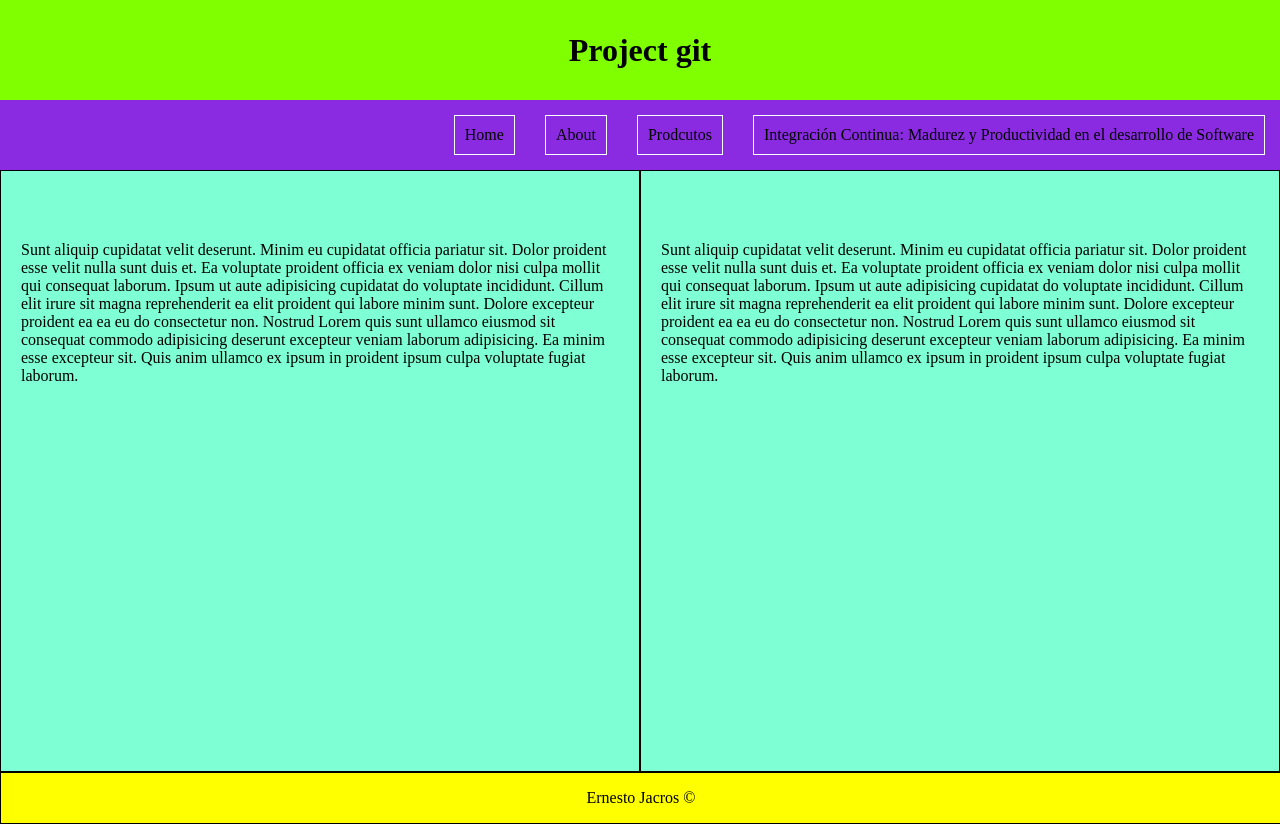
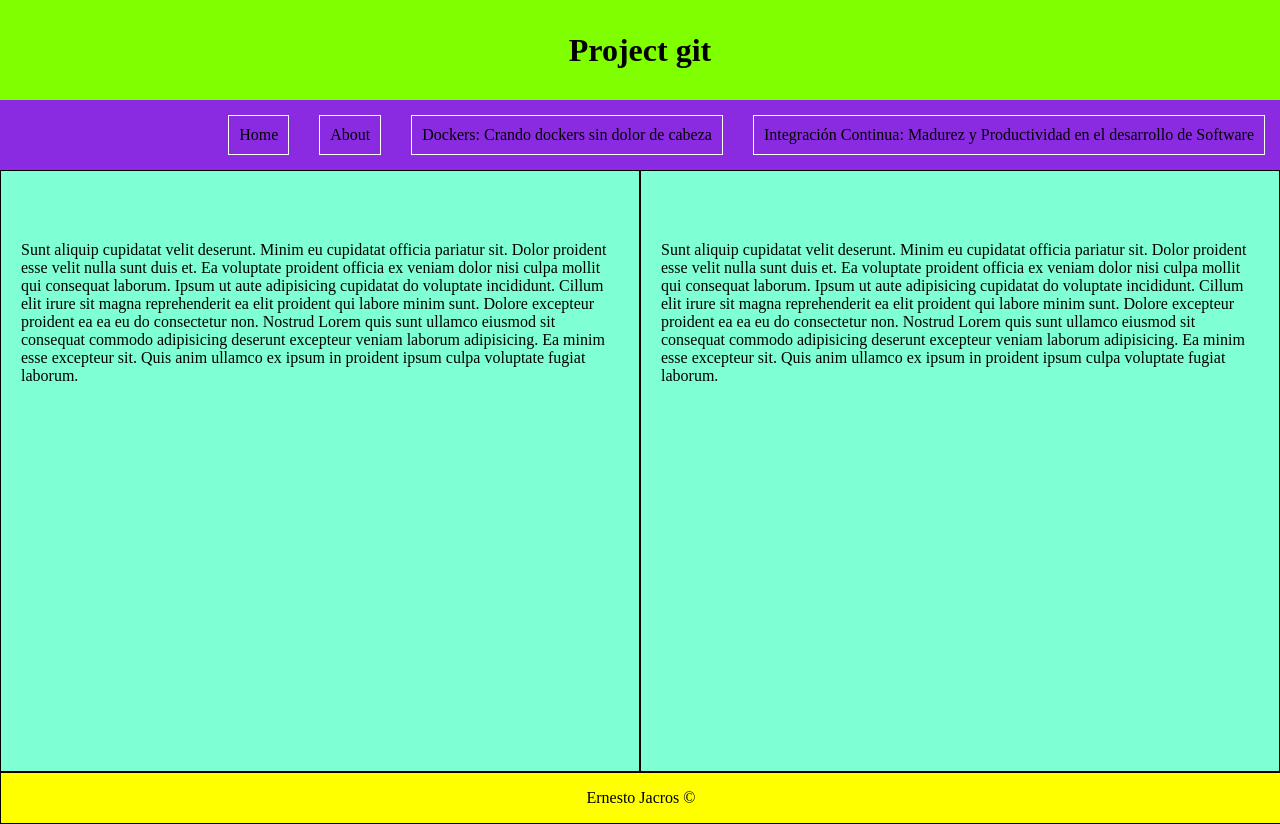
Before and after one commit to ErnestoJacRos/Alura-git, a plain HTML site: page index.html in a window 1280 px wide. Drawn offline with Linux system fonts and the light colour scheme.

Commit message:
corriguiendo el nombre del curso Dockers

```diff
--- a/index.html
+++ b/index.html
@@ -15,7 +15,7 @@
         <ul>
             <li class="items">Home</li>
             <li class="items">About</li>
-            <li class="items">Prodcutos</li>
+            <li class="items">Dockers: Crando dockers sin dolor de cabeza</li>
             <li class="items">Integración Continua: Madurez y Productividad en el desarrollo de Software</li>
         </ul>
     </nav>
```
